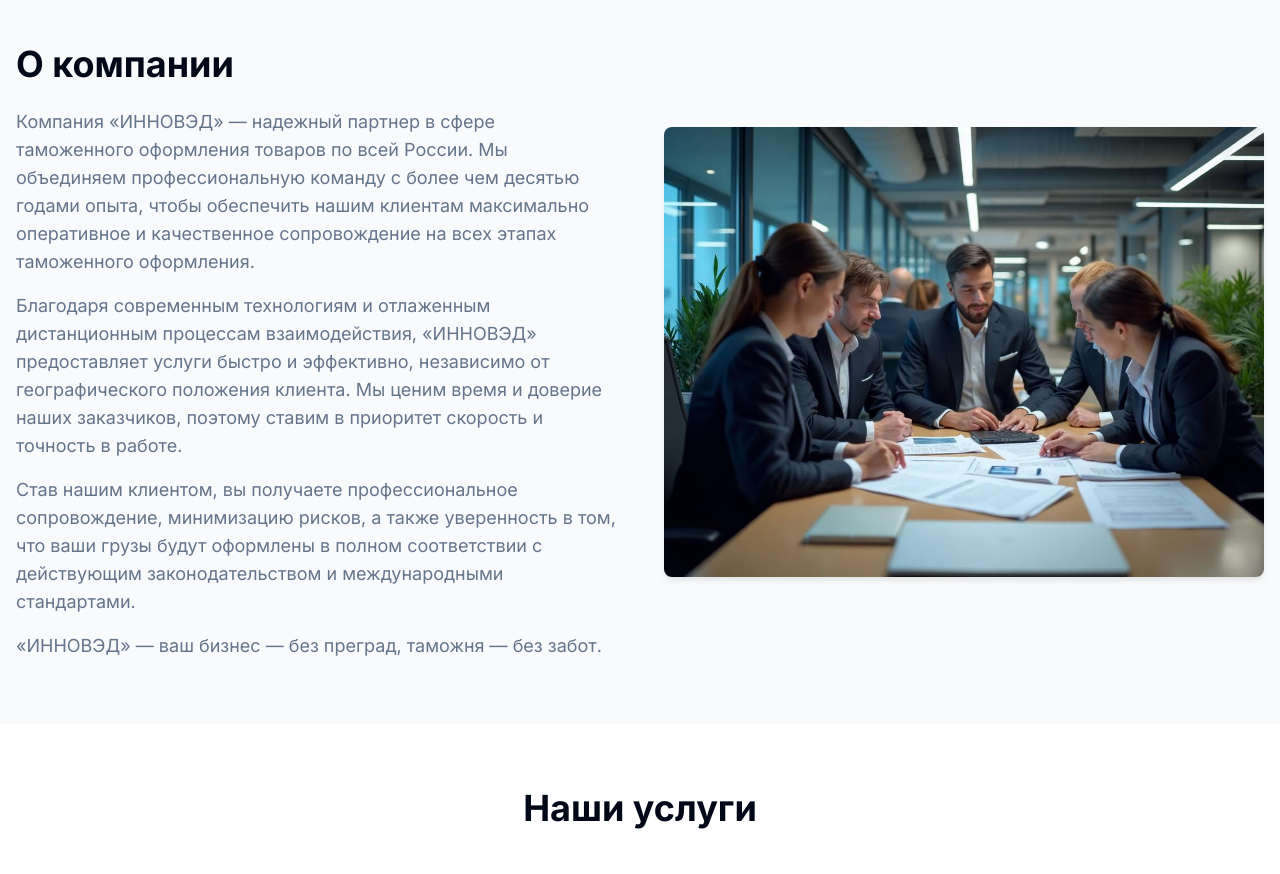
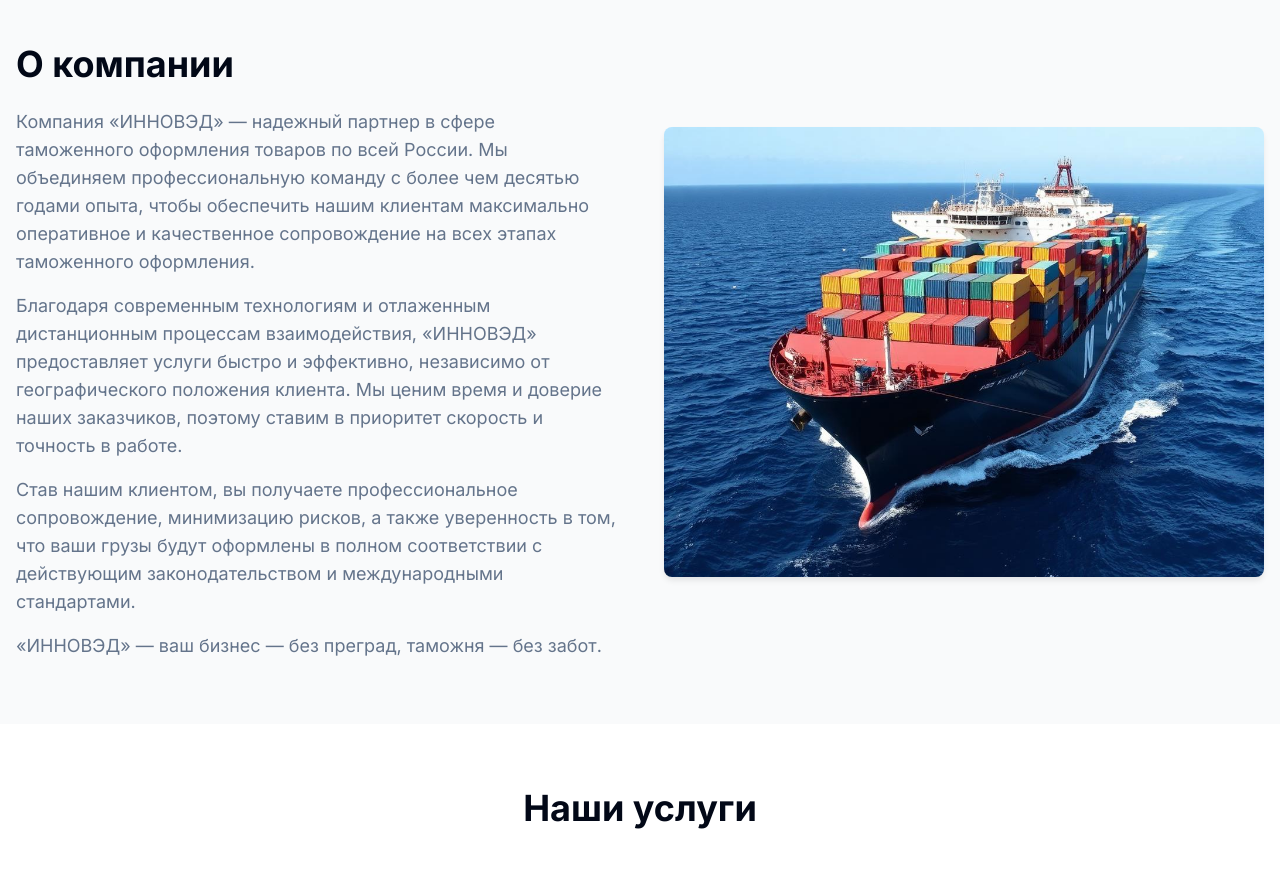
Before and after one commit to Artemezzy/innoved-customs-gateway, a React (Vite) app: page / in a window 1280 px wide. Shown: the part 820-1694 px from the top of the page. Built offline with nearby package versions, Linux system fonts and the light colour scheme; no server answers.

Commit message:
Update about section image
Replace image in the about section with a container ship at sea or a train with containers.

```diff
--- a/src/components/About.tsx
+++ b/src/components/About.tsx
@@ -1,4 +1,4 @@
-import teamImage from '@/assets/team-professionals.jpg';
+import containerShipImage from '@/assets/container-ship.jpg';
 
 interface AboutProps {
   language: 'ru' | 'en' | 'zh';
@@ -58,8 +58,8 @@ export function About({ language }: AboutProps) {
           </div>
           <div className="animate-slide-in-right">
             <img
-              src={teamImage}
-              alt="Professional customs clearance team"
+              src={containerShipImage}
+              alt="Container ship for customs clearance and logistics"
               className="w-full h-auto rounded-lg shadow-card hover:shadow-hover transition-all duration-300"
             />
           </div>
```
Also changed, not shown: src/assets/container-ship.jpg (added).
